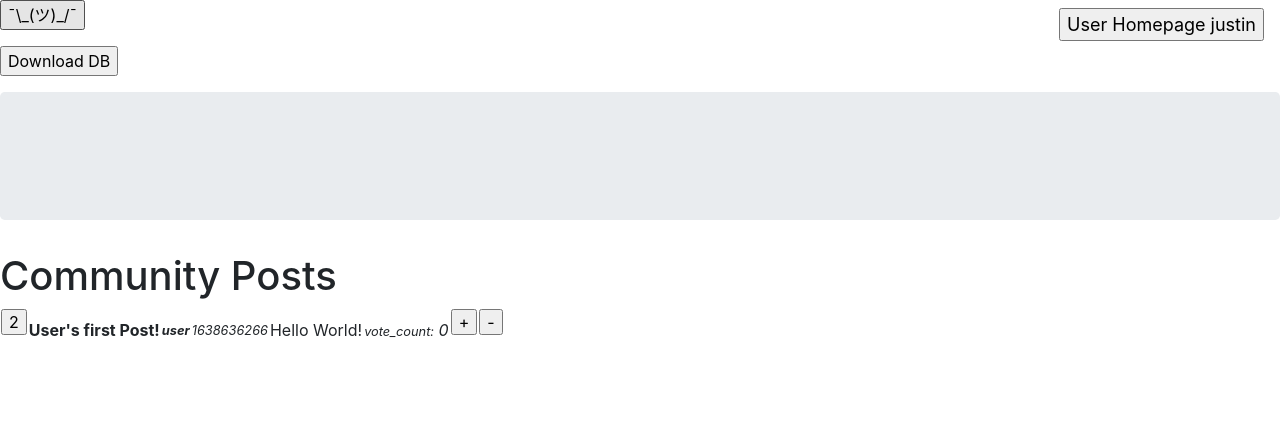
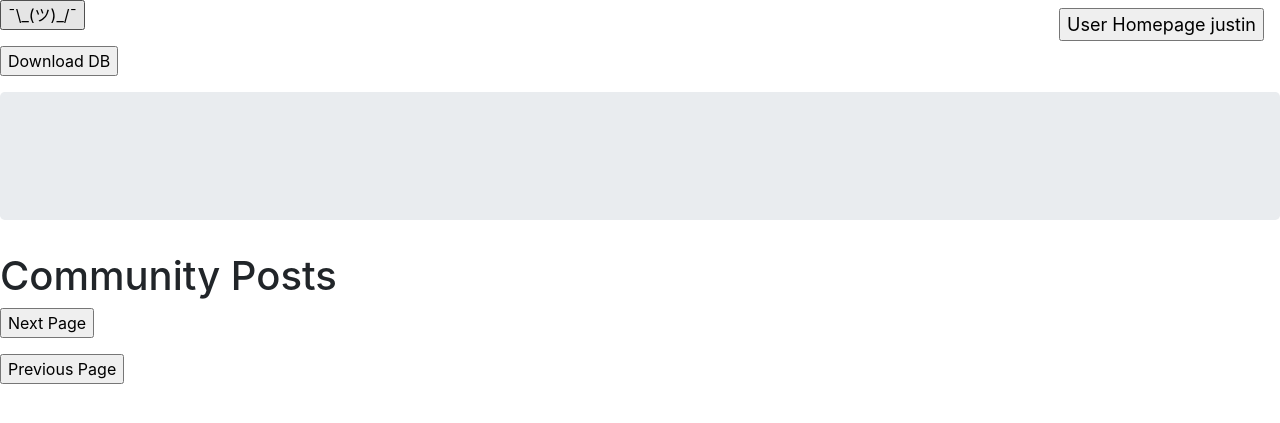
Before and after one commit to jbhelf/Project_49595, a Flask app: page /1310087818703429349/feed/1 in a window 1280 px wide. Shown: the top 423 px of the page. Run offline with Flask 2, Linux system fonts and the light colour scheme; data comes from the database, SQL or seed files in the repository; both versions use the stored data as it was after the commit; some libraries are stand-ins or nearby versions.

Commit message:
Single votes/user time and pagination

```diff
--- a/main.py
+++ b/main.py
@@ -4,7 +4,6 @@ import time
 import csv
 
 app = flask.Flask(__name__)
-ROWS_PER_PAGE = 5
 
 
 @app.route("/<hashcode>/downloadDB", methods=['GET'])
@@ -18,7 +17,6 @@ def downloadDB(hashcode):
     con.commit()
     con.close()
     return flask.render_template("thankYou.html", hashcode = hashcode, reason = "downloading the database")
-
 
 @app.route("/<hashcode>/deleteConfirmation/<post_id>", methods=['GET'])
 def deleteConfirm(hashcode, post_id):
@@ -39,7 +37,12 @@ def yesDelete(hashcode, post_id):
     for i in posts:
         cont = {}
         cont["post_id"] = i[0]
-        cont["post_timestamp"] = i[1]
+        mins_difference = int((int(time.time()) - i[1]) // 60)
+
+        if(mins_difference <= 30):
+            cont["post_timestamp"] = str(mins_difference) + " minutes ago!"
+        else:
+            cont["post_timestamp"] = str(1+mins_difference//60) + " hours ago!"
         cont["poster_user_id"] = i[2]
         cont["post_title"] = i[3]
         cont["post_content"] = i[4]
@@ -54,7 +57,6 @@ def yesDelete(hashcode, post_id):
 def updatePost(hashcode, post_id):
     return flask.render_template("updatePost.html", post_id=post_id, hashcode = hashcode)
 
-
 @app.route("/posts/<postid>", methods=['GET'])
 def show_post(post_id):
     con = sqlite3.connect('database.db')
@@ -66,7 +68,12 @@ def show_post(post_id):
     for i in post:
             cont = {}
             cont["post_id"] = i[0]
-            cont["post_timestamp"] = i[1]
+            mins_difference = int((int(time.time()) - i[1]) // 60)
+
+            if(mins_difference <= 30):
+                cont["post_timestamp"] = str(mins_difference) + " minutes ago!"
+            else:
+                cont["post_timestamp"] = str(1+mins_difference//60) + " hours ago!"
             cont["poster_user_id"] = i[2]
             cont["post_title"] = i[3]
             cont["post_content"] = i[4]
@@ -86,12 +93,18 @@ def show_userpage(hashcode):
     posts = c.execute("SELECT * from posts where poster_user_id = ?", (user_id,)).fetchall()
 
     # page = flask.request.args.get('page', 1, type=int)
-    print(user_id)
+    # print(user_id)
     data = {}
     for i in posts:
         cont = {}
         cont["post_id"] = i[0]
-        cont["post_timestamp"] = i[1]
+
+        mins_difference = int((int(time.time()) - i[1]) // 60)
+
+        if(mins_difference <= 30):
+            cont["post_timestamp"] = str(mins_difference) + " minutes ago!"
+        else:
+            cont["post_timestamp"] = str(1+mins_difference//60) + " hours ago!"
         cont["poster_user_id"] = i[2]
         cont["post_title"] = i[3]
         cont["post_content"] = i[4]
@@ -143,11 +156,21 @@ def feedPage(hashcode, pagenum):
     # page = flask.request.args.get('page', 1, type=int)
 
     data = {}
+    pagenum = int(pagenum)
+    if pagenum < 0:
+        pagenum = 0
     for i in posts:
-        if i[2] != user_id:
+        # print(i[0], type(i[0]))
+        # print(pagenum, type(pagenum))
+        if (i[2] != user_id) and ((i[0] >= (5*pagenum)) and (i[0] < (5*(pagenum+1)))):
             cont = {}
             cont["post_id"] = i[0]
-            cont["post_timestamp"] = i[1]
+            mins_difference = int((int(time.time()) - i[1]) // 60)
+
+            if(mins_difference <= 30):
+                cont["post_timestamp"] = str(mins_difference) + " minutes ago!"
+            else:
+                cont["post_timestamp"] = str(1+mins_difference//60) + " hours ago!"
             cont["poster_user_id"] = i[2]
             cont["post_title"] = i[3]
             cont["post_content"] = i[4]
@@ -174,7 +197,7 @@ def register_submit():
     # if(c.execute("SELECT EXISTS(SELECT * FROM users WHERE hashcode=(?)", (h,)) == None):
     if not e:
         c.execute("INSERT INTO users VALUES (?, ?, ?, ?)", (u,h,p,0))
-        c.execute("INSERT INTO posts VALUES (?, ?, ?, ?, ?, ?)", (get_latest_post_id(con, c) + 1,time.ctime(),u,"User's first Post!","Hello World!",0))
+        c.execute("INSERT INTO posts VALUES (?, ?, ?, ?, ?, ?)", (get_latest_post_id(con, c) + 1,int(time.time()),u,"User's first Post!","Hello World!",0))
     con.commit()
     con.close()
     return flask.render_template('thankYou.html', hashcode = h, reason = "logging in")
@@ -196,7 +219,7 @@ def create_submit(hashcode):
     # l = int(e[0][3])
     # l += 1
     l = get_latest_post_id(con, c) + 1
-    t = time.ctime()
+    t = int(time.time())
     #(post_id, post_timestamp, poster_user_id, post_title, post_content, vote_counter)
     c.execute("INSERT INTO posts VALUES (?, ?, ?, ?, ?, ?)", (l,t,u,pt,pc,0))
     c.execute("UPDATE users SET last_post_id = ? WHERE hashcode = ?", (l, hashcode))
@@ -205,7 +228,12 @@ def create_submit(hashcode):
     for i in p:
         cont = {}
         cont["post_id"] = i[0]
-        cont["post_timestamp"] = i[1]
+        mins_difference = int((int(time.time()) - i[1]) // 60)
+
+        if(mins_difference <= 30):
+            cont["post_timestamp"] = str(mins_difference) + " minutes ago!"
+        else:
+            cont["post_timestamp"] = str(1+mins_difference//60) + " hours ago!"
         cont["poster_user_id"] = i[2]
         cont["post_title"] = i[3]
         cont["post_content"] = i[4]
--- a/schema.sql
+++ b/schema.sql
@@ -8,7 +8,7 @@ CREATE TABLE users (
 
 CREATE TABLE posts (
     post_id int primary key NOT NULL,
-    post_timestamp text NOT NULL,
+    post_timestamp int NOT NULL,
     poster_user_id text NOT NULL,
     post_title text NOT NULL,
     post_content text NOT NULL,
--- a/templates/feed.html
+++ b/templates/feed.html
@@ -10,13 +10,26 @@
     <script>
       function upVote() {
         count = document.getElementById("vote_count");
-        var newval = +count.innerHTML + 1;
+        if(document.getElementById("downvote").disabled == true){ //if the use already downvoted
+          var newval = +count.innerHTML + 2;
+        }else{
+          var newval = +count.innerHTML + 1;
+        }
+        document.getElementById("upvote").disabled = true
+        document.getElementById("downvote").disabled = false
+        // var newval = +count.innerHTML + 1;
         count.innerHTML = newval;
       }
 
       function downVote() {
         count = document.getElementById("vote_count");
-        var newval = +count.innerHTML - 1;
+        if(document.getElementById("upvote").disabled == true){ //if the use already upvoted
+          var newval = +count.innerHTML - 2;
+        }else{
+          var newval = +count.innerHTML - 1;
+        }
+        document.getElementById("downvote").disabled = true
+        document.getElementById("upvote").disabled = false
         count.innerHTML = newval;
       }
     </script>
@@ -72,16 +85,22 @@
         </td>
         <td>
           <form>
-            <input onclick="upVote()" type="button" value="+" />
+            <input onclick="upVote()" type="button" value="+" id="upvote"/>
           </form>
         </td>
         <td>
           <form>
-            <input onclick="downVote()" type="button" value="-" />
+            <input onclick="downVote()" type="button" value="-" id="downvote"/>
           </form>
         </td>
       </tr>
       {%endfor%}
     </table>
+    <form action="/{{hashcode}}/feed/{{ pagenum + 1}}" method="GET" id="register">
+      <input type="submit" value="Next Page"/>
+    </form>
+    <form action="/{{hashcode}}/feed/{{ pagenum - 1}}" method="GET" id="register">
+      <input type="submit" value="Previous Page"/>
+    </form>
   </body>
 </html>
```
Also changed, not shown: database.db, 1 other file.
